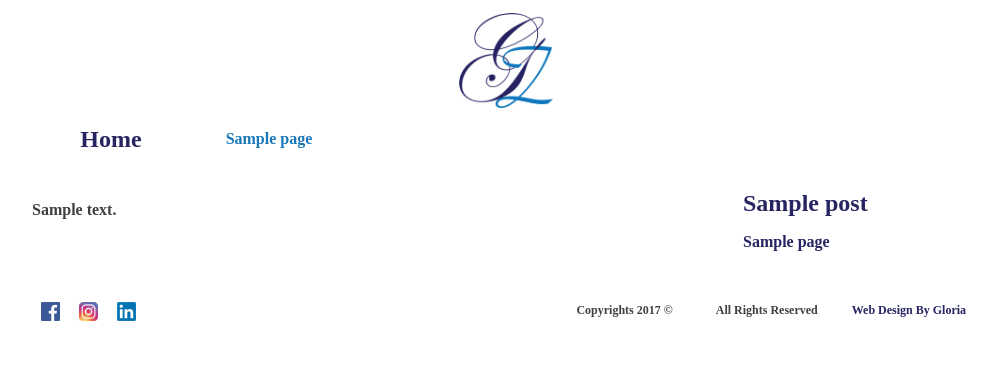
After one commit to gloriaxinhui/web170, a WordPress theme: template page.php in a window 1280 px wide. The commit adds this page. Shown: the top 371 px of the page, without its empty margins (134-1131 px from the left). Run offline with PHP 8.4 and a stand-in for WordPress, Linux system fonts and the light colour scheme; the site name, menu and one post (Sample post) are stand-ins, and other content is empty; some libraries are stand-ins or nearby versions.

Commit message:
Sub Menus
Create Your Theme from Your Template, Create Your Main & Sub Menu Systems

```diff
--- /dev/null
+++ b/footer.php
@@ -0,0 +1,29 @@
+</div> <!-- End Middle-->
+    <div id="footer">
+        <ul>
+            <li class="leftfooter">
+            <a href="https://www.facebook.com/gloriaxinhui.z">
+            <img src="<?php bloginfo('template_directory'); ?>/images/contact/fb.png" alt="fb"></a></li>
+
+            <li class="leftfooter">
+            <a href="http://instagram.com/gloria_zhang/">
+            <img src="<?php bloginfo('template_directory'); ?>/images/contact/in.png" alt="in"></a></li>
+
+            <li class="leftfooter">
+            <a href="https://www.linkedin.com/in/gloriaxinhui/">
+            <img src="<?php bloginfo('template_directory'); ?>/images/contact/ln.png" alt="ln"></a></li>
+
+            <li class="rightfooter"><a href="../index.html" >Web Design By Gloria</a></li>
+            <li class="rightfooter">All Rights Reserved</li>
+            <li class="rightfooter">Copyrights 2017 &copy;</li>
+        </ul>
+    </div> <!-- End Footer-->
+
+<!-- Start WP Footer -->
+<?php wp_footer(); ?>
+<!-- End WP Footer -->
+
+</div> <!--end of wrapper-->
+
+</body>
+</html>
--- /dev/null
+++ b/functions.php
@@ -0,0 +1,21 @@
+<?php
+
+/*
+Theme Name: Gloria Zhang Studio
+Author: Gloria Zhang
+Author URI: http://gloriazhang.com/
+Description: This is a theme discription.
+*/
+
+// Register My Sidebar
+register_sidebar(array(
+	'before_widget' => '<div id="%1$s" class="widget %2$s">',
+	'after_widget' => '</div>',
+	'before_title' => '<h2>',
+	'after_title' => '</h2>',
+));
+
+// Register My Menus
+register_nav_menus(array('main-menu' => __( 'Main' ),));
+
+?>
--- /dev/null
+++ b/header.php
@@ -0,0 +1,39 @@
+<!DOCTYPE html>
+<html lang="en">
+<head>
+<meta charset="utf-8" />
+<meta name="viewport" content="width=device-width, initial-scale=1.0">
+
+<title><?php bloginfo('description'); ?> | <?php bloginfo('name'); ?></title>
+
+<link rel="stylesheet" href="<?php bloginfo('template_directory'); ?>/blueberry.css" />
+<link rel="stylesheet" href="<?php bloginfo('stylesheet_url'); ?>" />
+
+<script src="https://ajax.googleapis.com/ajax/libs/jquery/1.6.1/jquery.js"></script>
+<script src="<?php bloginfo('template_directory'); ?>/jquery.blueberry.js"></script>
+
+<script>
+$(window).load(function() {
+	$('.blueberry').blueberry();
+});
+</script>
+
+<!-- Start WP Head -->
+<?php wp_head(); ?>
+<!-- End WP Head -->
+
+</head>
+
+<body id="home" <?php body_class(); ?>>
+<div id="wrapper">
+
+<div id="header">
+<a href="index.html"><img src="<?php bloginfo('template_directory'); ?>/images/GZ.png" alt="logo"></a>
+</div> <!-- End Header -->
+
+<!-- Begin main menu -->
+    <?php wp_nav_menu( array( 'theme_location' => 'main-menu', 'container' => 'div','container_id' => 'navigation', ) ); ?>
+<!-- End main menu -->
+
+
+<div id="middle">
--- /dev/null
+++ b/page.php
@@ -0,0 +1,13 @@
+<?php get_header(); ?>
+
+    <!-- Begin Content -->
+    <div id="content">
+    <?php if ( have_posts() ) : while ( have_posts() ) : the_post(); // start the loop ?>
+
+    <?php the_content(''); // get page or posting written content ?>
+    <?php endwhile; endif; // end the loop ?>
+    </div>
+    <!-- End Content -->
+
+<?php get_sidebar(); ?>
+<?php get_footer(); ?>
--- /dev/null
+++ b/sidebar.php
@@ -0,0 +1,24 @@
+<!-- Begin SideBar -->
+<div id="sidebar">
+
+    <!-- Begin Sub-Navigation -->
+    <div id="sub-navigation" class="widget">
+
+        <h2 class="sub-navigation-title">
+            <?php echo get_the_title($post->post_parent); // ...get the gateway page title ?></h2>
+        <ul class="sub-navigation-items"><?php
+
+            if ($post->post_parent) { // if the page has a parent...
+
+                wp_list_pages(array('child_of' => $post->post_parent, 'title_li' => __(''))); // ...list the sub-pages with no title
+
+            } else { // if the page does not have a parent...
+
+                wp_list_pages(array('child_of' => $post->ID, 'title_li' => __('')));
+                // ...list the sub-pages with no title
+            }
+        ?></ul>
+
+    </div> <!-- End Sub-Navigation -->
+
+</div><!-- End SideBar -->
--- a/style.css
+++ b/style.css
@@ -18,58 +18,81 @@ Description: This theme is a clean and simple portfolio. The main focuse is to s
 ul, menu, dir {
     -webkit-padding-start: 0;
 }
-
+/*
 @font-face {
     font-family: 'bonvenocflight';
     src: url('../fonts/bonvenocf-light-webfont.woff2') format('woff2'),
          url('../fonts/bonvenocf-light-webfont.woff') format('woff');
     font-weight: normal;
     font-style: normal;
+}*/
+
+/* Start Main Menu */
+#navigation {
+    width: 100%;
+	margin: 0 auto;
+	text-align: center;
+    margin-top: 1%;
+    line-height: 100%;
 }
 
-nav {
-	margin: 0 auto;
-	margin-top: 5%;
-	text-align: center;
-	height: 50px;
-	line-height: 50px;
+#navigation ul {
+    overflow: hidden;
+    padding: 10px 0;
+    margin: 0;
 }
 
-nav li {
+#navigation ul li {
 	list-style-type: none;
+    float: left;
+    margin: 0;
+    width: 16.666666%;
 }
 
-.leftNav {
-	float: left;
-	width: 10%;
-	margin-left: 0;
+#navigation ul li ul.sub-menu {
+    display: none;
 }
 
-.rightNav {
-	float: right;
-	width: 10%;
-	margin-right: 0;
+#navigation ul li.current-menu-item a {
+    color:#272561;
 }
 
-body#art nav li:nth-child(1) a,
-body#fashion nav li:nth-child(2) a,
-body#web nav li:nth-child(3) a,
-body#about nav li:nth-child(4) a,
-body#services nav li:nth-child(5) a,
-body#more nav li:nth-child(6) a
-	{color:#272561;
-	 /*font-weight:800;
-	 font-size: 150%;*/}
-
-nav a {
+#navigation a {
 	display: block;
 	color: #1a78b9;
 }
 
-nav a:hover {
+#navigation a:hover {
 	text-decoration: none;
-	/*font-size: 130%;*/
 }
+
+#navigation ul li:hover > ul {
+	display: block;
+}
+
+#navigation ul li.current-menu-item a, #navigation ul li.current-menu-parent a {
+    color:#272561;
+    font-size: 130%;
+}
+
+/* End Main Menu */
+
+/* footer Start */
+
+#footer {
+	margin: 0 auto;
+	margin-top: 2%;
+	margin-bottom: 5%;
+	text-align: center;
+	line-height: 100%;
+	overflow: hidden;
+}
+
+#footer li {
+	list-style-type: none;
+	font-size: 0.75em;
+}
+/* footer End */
 
 body {
 	font-family: 'bonvenocflight';
@@ -86,103 +109,60 @@ a:hover{
 	color: #4ae;
 }
 
-header {
+#header {
 margin: 0 auto;
 width: 10%;
-margin-top:-7%;
 }
 
-header img {
+#header img {
 	max-width:100%;
+    margin-top: 5%;
 }
 
-div#wrapper {
+#wrapper {
 	margin: 0 auto;
 	overflow: hidden;
-    max-width: 1100px;
+    max-width: 1255px;
 }
 
-div#wrapper h2 {
+#wrapper h2 {
 	margin-top: 2%;
 	color: #272561;
 }
 
-div#contant{
-	margin: 0 auto;
-	overflow: hidden;
-	width: 80%;
-	margin-top: 4%;
-	margin-bottom: 5%;
+#middle {
+    width: 100%;
+    margin: 0 auto;
+    margin-top: 3%;
+    overflow: hidden;
 }
 
-div#contant img{
-	width: 100%;
-	margin-bottom: 3%;
+#content {
+    width: 70%;
+    float: left;
+	}
+
+#sidebar {
+    width: 25%;
+    float: right;
+    overflow: hidden;
+    text-align: left;
 }
 
-div#contant h2{
-	margin-bottom: 3%;
-}
+	#sidebar ul {
 
-div#contant p{
-	margin-bottom: 5%;
-}
+	}
 
-/*pictures css*/
+	#sidebar ul li {
 
-div#pictures {
-	margin: 0 auto;
-	overflow: hidden;
-	margin-top: 5%;
-	margin-bottom: 5%;
-	width: 90%;
-	text-align: center;
-}
+	}
 
-div#pictures img{
-	margin: 0.5%;
-	border-radius: 5px;
-}
-
-div#pictures img:hover {
-	box-shadow: 0 0 15px #4ae;
-}
-
-.vertical{
-	width: 18%;
-}
-
-.special{
-	width: 20%;
-}
-
-.square{
-	width: 23%;
-}
-
-.special2{
-	width: 27%;
-}
-
-.horizontal{
-	width: 30%;
-}
-
-.long{
-	width: 35%;
-}
-
-.midLong{
-	width: 40%;
-}
-
-.superlong {
-	width: 45%;
+h1{
+    text-align: center;
 }
 
 h2{
 	margin-bottom: 2%;
-	text-align: center;
 }
 
 h2 a:hover{
@@ -193,33 +173,7 @@ h2 a:hover{
 	margin-top: 8%;
 }
 
-footer {
-	margin: 0 auto;
-	margin-top: 2%;
-	margin-bottom: 5%;
-	text-align: center;
-	height: 50px;
-	overflow: hidden;
-}
 
-footer li {
-	list-style-type: none;
-	font-size: 0.75em;
-}
-
-footer img {
-	width: 50%;
-}
-
-.leftfooter {
-	width: 4%;
-	float: left;
-}
-
-.rightfooter {
-	width: 15%;
-	float: right;
-}
 
 .center {
 	text-align: center;
@@ -342,26 +191,36 @@ width: 100%;
 	   font-weight: 800;
     }
 
-    body#art nav li:nth-child(1) a,
-    body#fashion nav li:nth-child(2) a,
-    body#web nav li:nth-child(3) a,
-    body#about nav li:nth-child(4) a,
-    body#services nav li:nth-child(5) a,
-    body#more nav li:nth-child(6) a
-        {font-weight:800;
-         font-size: 150%;}
-
-    .div#wrapper {
-        width: 80%;
+    #wrapper {
+        width: 75%;
     }
 
-    nav a:hover {
-	font-size: 130%;
+    #footer {
+        width: 100%;
     }
 
-    footer li {
-	font-size: .75em;
+    #navigation ul li.current-menu-item a {
+        font-weight:800;
+        font-size: 150%;}
+
+    #navigation a:hover {
+	   font-size: 130%;
     }
+
+    #footer img {
+        width: 50%;
+    }
+
+    .leftfooter {
+        width: 4%;
+        float: left;
+    }
+
+    .rightfooter {
+        width: 15%;
+        float: right;
+    }
+
 }
 
 
@@ -372,59 +231,73 @@ width: 100%;
 	   font-weight: 600;
     }
 
-    body#art nav li:nth-child(1) a,
-    body#fashion nav li:nth-child(2) a,
-    body#web nav li:nth-child(3) a,
-    body#about nav li:nth-child(4) a,
-    body#services nav li:nth-child(5) a,
-    body#more nav li:nth-child(6) a
-        {font-weight:600;
-         font-size: 130%;}
+    #navigation ul li.current-menu-item a {
+        font-weight:600;
+        font-size: 130%;}
 
-    nav a:hover {
+    #navigation a:hover {
 	   font-size: 120%;
     }
 
-    .leftNav {
-        width: 13%;
-    }
-
-    .rightNav {
-        width: 13%;
+    #wrapper {
+        width: 100%;
     }
 
     h2 {
         font-size: 1em;
     }
 
-    footer li {
-	   font-size: .65em;
+    #footer img {
+	width: 50%;
+    }
+
+    .leftfooter {
+        float: left;
+        width: 8%;
+    }
+
+    .rightfooter {
+        width: 20%;
+        float: right;
     }
 }
 
 /* Phone*/
 @media all and (max-width: 480px){
 
+    #navigation ul li ul.sub-menu {
+        display: block;
+    }
+
     body {
 	   font-weight: 300;
         font-size: 1em;
     }
 
-    .leftNav {
-        width: 16%;
-    }
-
-    .rightNav {
-        width: 16%;
+    #wrapper {
+        width: 100%;
     }
 
     h2 {
         font-size: .5em;
     }
 
-    footer li {
-        font-size: .3em;
-        font-weight:600;
+    #footer img {
+        width: 30%;
+        display: inline-block;
+    }
+
+    .leftfooter {
+        width: 20%;
+        float: none;
+        text-align: center;
+        margin: 0 auto;
+    }
+
+    .rightfooter {
+        width: 60%;
+        float: none;
+        margin: 0 auto;
     }
 
     .top {
```
Also changed, not shown: other parts of style.css (+0 -105 lines), about.php (added, +67 -0 lines), index.php (+5 -66 lines), jquery.blueberry.js (added).
